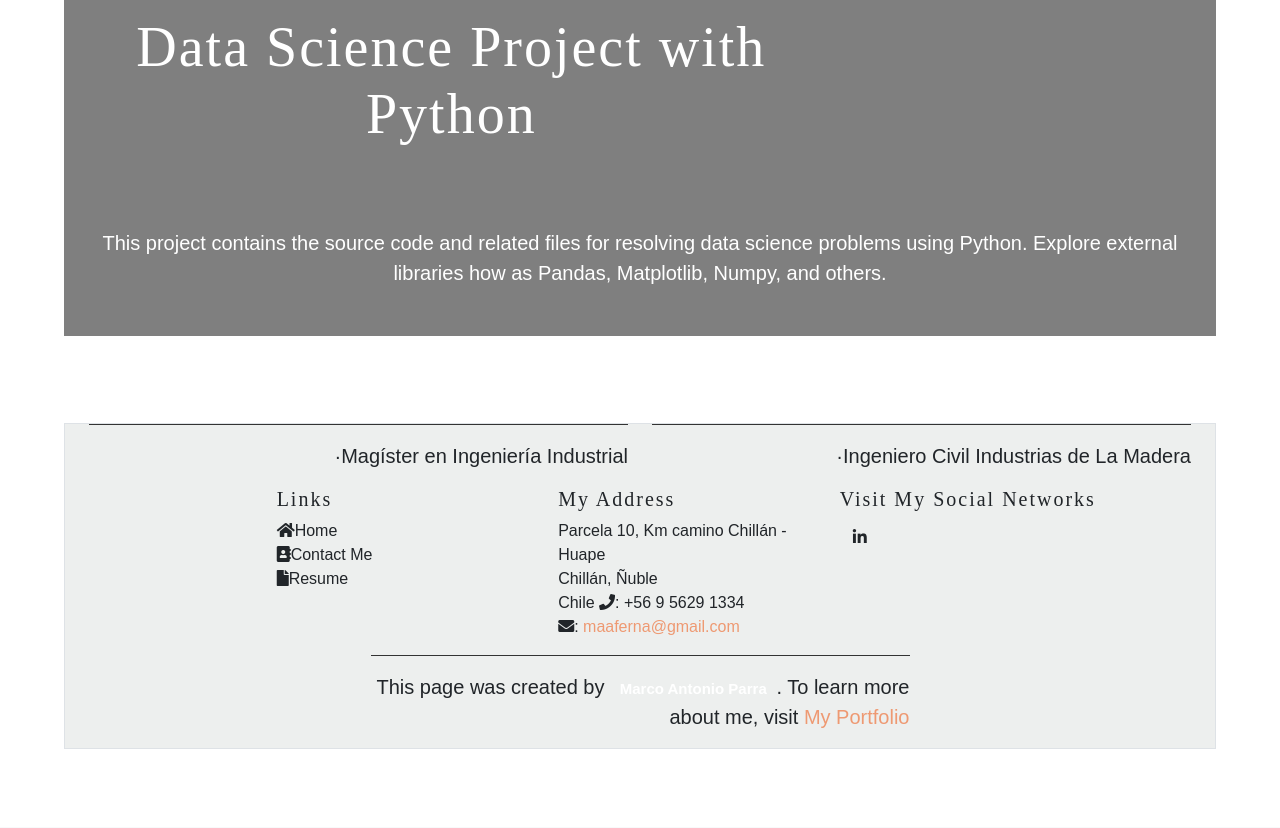
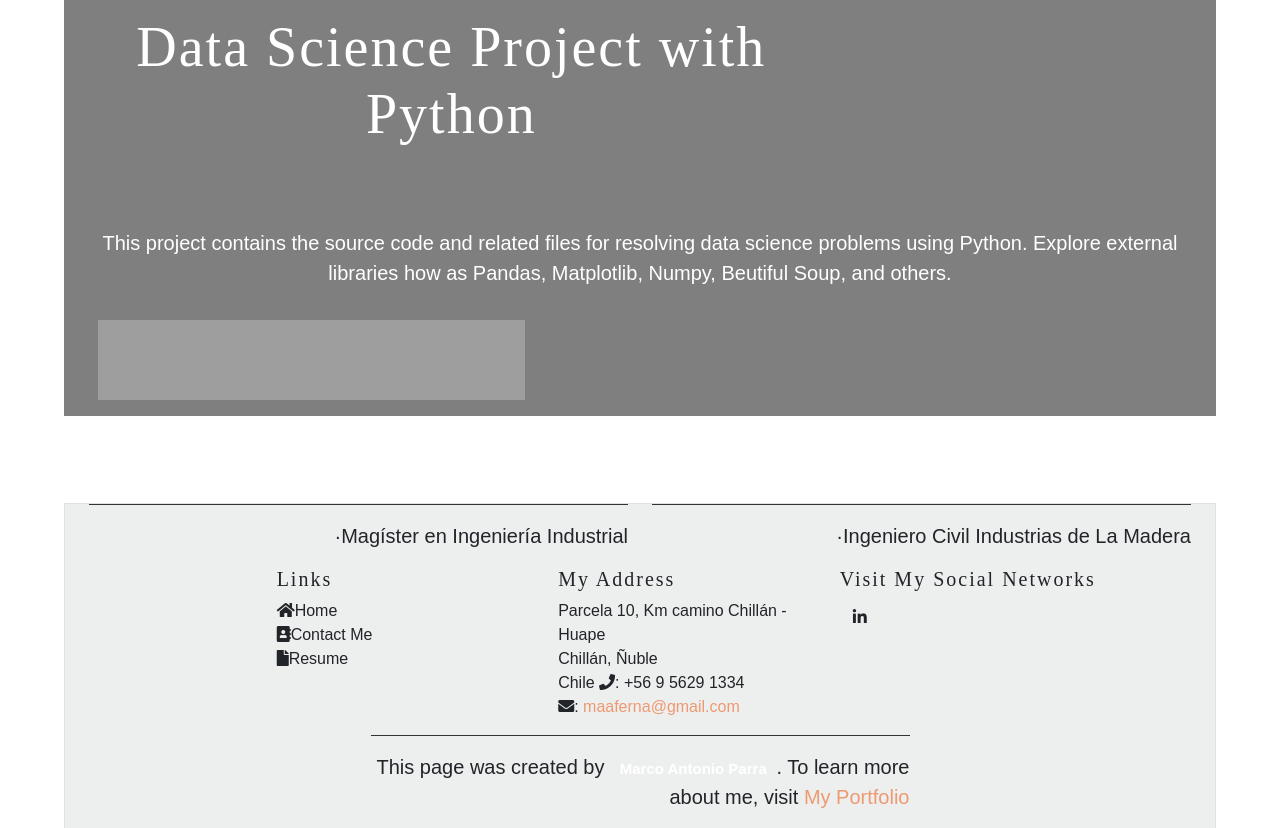
Before and after one commit to maaferna/my_collection_data_processing, a Django app: page / in a window 1280 px wide. Shown: the part 152-980 px from the top of the page. Before the commit the page ends 901 px from the top, so only its background shows below. Run offline with Django 4.2, Linux system fonts and the light colour scheme; some libraries are stand-ins or nearby versions; grey boxes are pictures that could not be loaded.

Commit message:
It was finished mini project to scrape web data using beutiful soup

```diff
--- a/data_science/app_name/views.py
+++ b/data_science/app_name/views.py
@@ -43,7 +43,7 @@ def result_overtime(request, employee_id):
 #Create a simple scraper to get information from a web page.
 def scrape_data(request):
     # URL of the web page you want to scrape
-    url = "https://portfolio-mparraf.herokuapp.com/"
+    url = "https://portfolio-mparraf.herokuapp.com"
 
     # Send an HTTP GET request to the URL
     response = requests.get(url)
--- a/data_science/templates/index.html
+++ b/data_science/templates/index.html
@@ -1,4 +1,6 @@
 {% extends 'base.html' %}
+
+{% load static %}
 
 {% block content %}
 <div class="jumbotron jumbotron-fluid">
@@ -13,7 +15,15 @@
                 </div>
             </div>
             <div class="row">
-                <p class="d-none d-sm-block show-read-more p-3 mt-5">This project contains the source code and related files for resolving data science problems using Python. Explore external libraries how as Pandas, Matplotlib, Numpy, and others.</p>
+                <p class="d-none d-sm-block show-read-more p-3 mt-5">This project contains the source code and related files for resolving data science problems using Python. Explore external libraries how as Pandas, Matplotlib, Numpy, Beutiful Soup, and others.</p>
+            </div>
+            <div class="container-fluid">
+                <div class="d-flex flex-row">
+                    <img src="https://pandas.pydata.org/pandas-docs/stable/_static/pandas.svg" style="max-height: 5rem" alt="Pandas">
+                    <img src="https://user-images.githubusercontent.com/67586773/105040771-43887300-5a88-11eb-9f01-bee100b9ef22.png" style="max-height: 5rem" alt="Numpy">
+                    <img src="https://matplotlib.org/3.1.1/_static/logo2_compressed.svg" style="max-height: 5rem" alt="Matplotlib">
+                    <img src="https://sixfeetup.com/blog/an-introduction-to-beautifulsoup/@@images/27e8bf2a-5469-407e-b84d-5cf53b1b0bb6.png" style="max-height: 5rem" alt="Beutifil Soup">
+                </div>
             </div>
         </div>
     </div>
```
Also changed, not shown: data_science/static/json/content.json (+3 -4 lines), data_science/templates/scraper/scraped_links.html (+14 -3 lines), data_science/static/img/pandas.svg (added).
